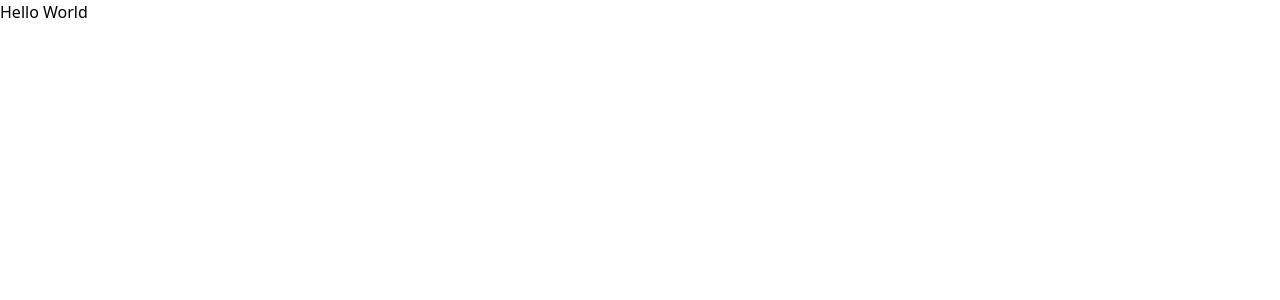
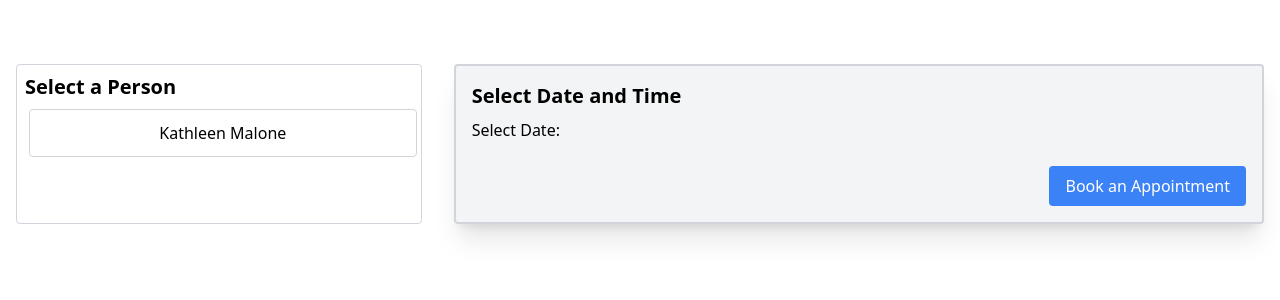
Before and after one commit to tgarg912/project3, a Next.js app: page / in a window 1280 px wide. Shown: the top 300 px of the page. Built offline with nearby package versions, Linux system fonts and the light colour scheme.

Commit message:
Basic home page layout

```diff
--- a/pages/index.js
+++ b/pages/index.js
@@ -1,7 +1,43 @@
 export default function Home() {
   return (
-    <div>
-      Hello World
-    </div>
+    <>
+      <div className="container mx-auto px-4 py-16">
+
+        <div className="flex flex-col md:flex-row gap-8">
+
+          <div className="w-full md:w-1/3 p-2 rounded border border-gray-300">
+            <h2 className="text-xl font-semibold mb-2">Select a Person</h2>
+            <div className="space-y-2">
+              <button
+                className={`w-full h-12 flex items-center justify-center p-2 rounded border border-gray-300 transition-colors hover:bg-blue-500 hover:text-white hover:border-blue-500 m-1`}
+              >
+                Kathleen Malone
+              </button>
+            </div>
+          </div>
+          <div className="w-full md:w-2/3">
+            <div className="bg-gray-100 shadow-xl border-gray-300 border-2 p-4 rounded">
+              <h2 className="text-xl font-semibold mb-2">
+                Select Date and Time
+              </h2>
+              <div className="flex flex-col md:flex-row gap-4">
+                <div className="w-full md:w-1/2">
+                  <label className="block mb-2">Select Date:</label>
+                  <div className="hidden"></div>
+                </div>
+
+              </div>
+              <div className="text-center md:text-right mt-4">
+                <button
+                  className="bg-blue-500 text-white px-4 py-2 rounded hover:bg-blue-600"
+                >
+                  Book an Appointment
+                </button>
+              </div>
+            </div>
+          </div>
+        </div>
+      </div>
+    </>
   );
 }
```
